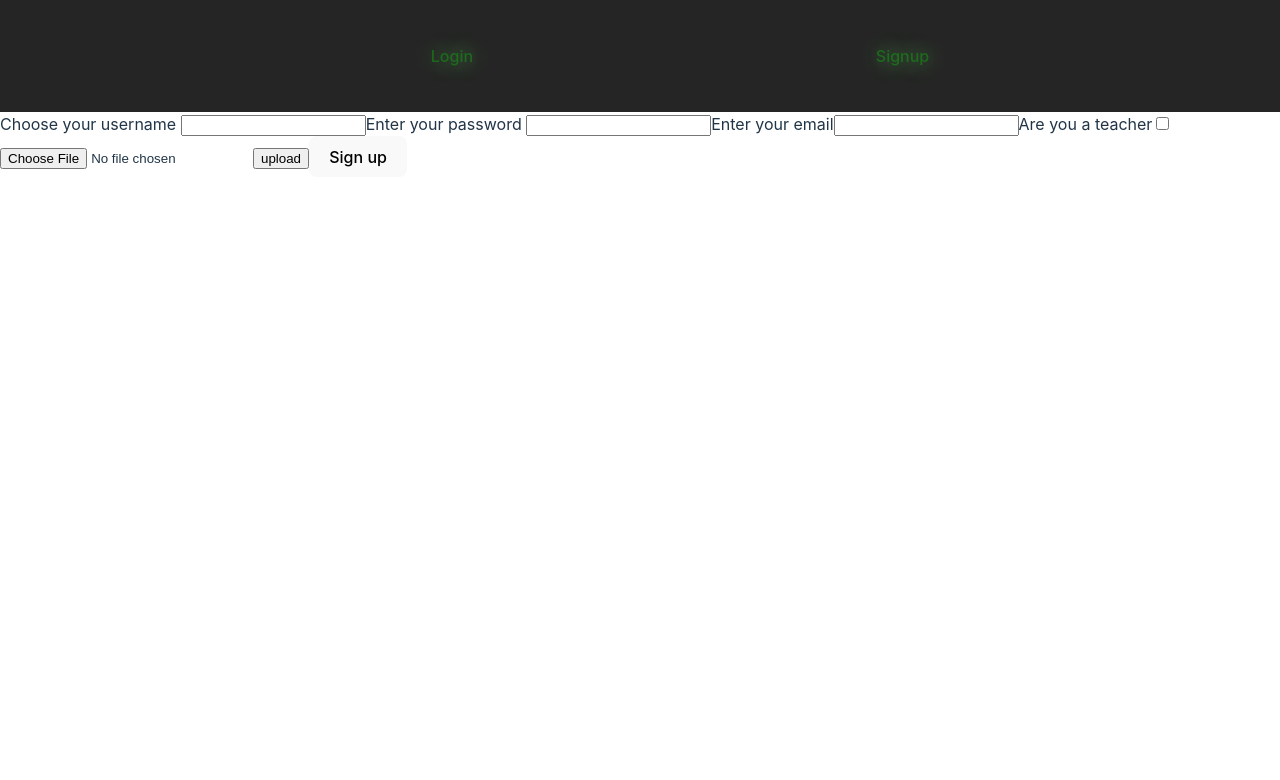
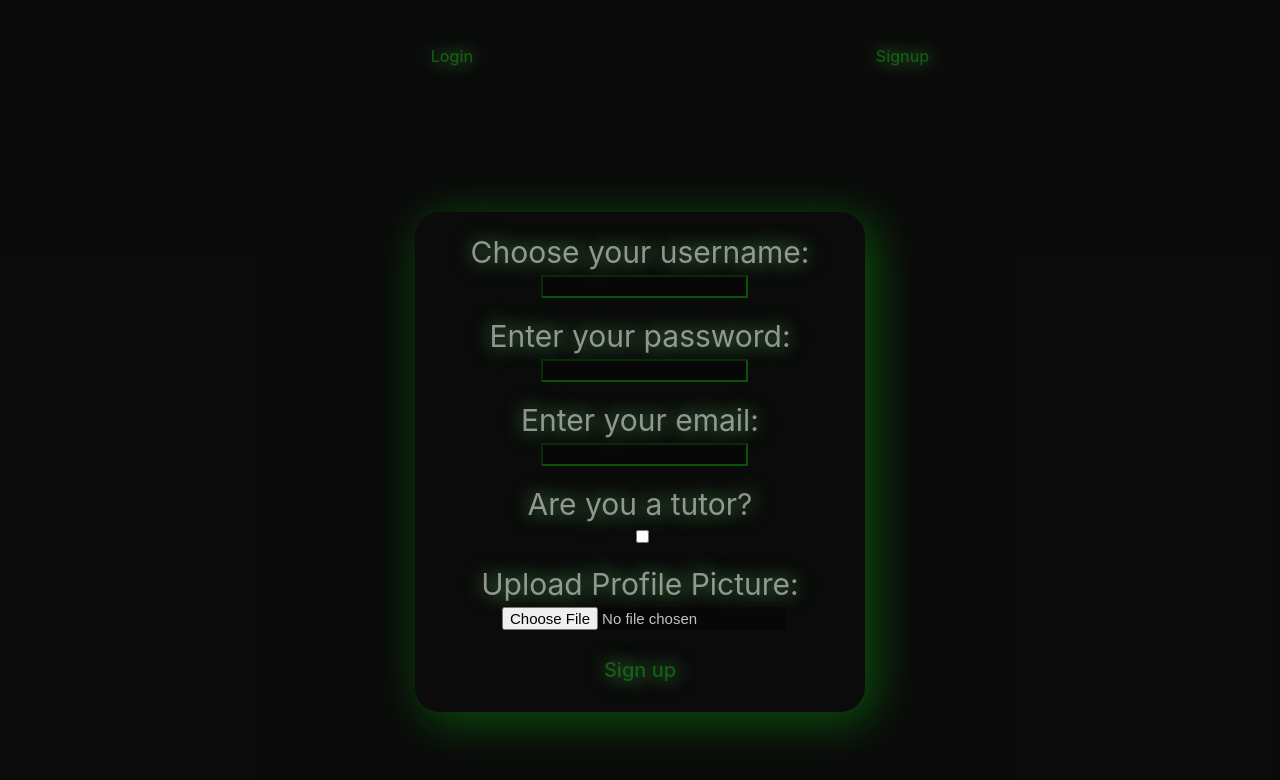
Before and after one commit to keifershearer/code-sos-frontend, a React (Vite) app: page /auth/signup in a window 1280 px wide. Shown: the top 780 px of the page. Built offline with nearby package versions, Linux system fonts and the light colour scheme.

Commit message:
login and signup css

```diff
--- a/src/App.css
+++ b/src/App.css
@@ -30,7 +30,7 @@ header ul {
   text-shadow: rgb(93, 170, 93) 1px 0 5px;
 }
 
-.navbar button {
+.button {
   width:6rem;
   height: 3rem;
   font-size: 20px;
@@ -40,7 +40,7 @@ header ul {
   background-color: rgb(10, 11, 10);
   text-shadow: rgb(93, 170, 93) 1px 0 20px;
 }
-.navbar button:hover{
+.button:hover{
   color:rgba(255, 255, 255, 0.524);
   text-shadow: rgb(93, 170, 93) 1px 0 5px;
   background-color: rgb(0, 56, 0);
--- a/src/components/Navbar.jsx
+++ b/src/components/Navbar.jsx
@@ -25,7 +25,7 @@ const Navbar = () => {
                 <NavLink to="/profile">My Profile</NavLink>
               </li>
               <li>
-                <button onClick={handleClick}>Logout</button>
+                <button className='button' onClick={handleClick}>Logout</button>
               </li>
             </>
           ) : (
--- a/src/pages/Tutors/tutors.css
+++ b/src/pages/Tutors/tutors.css
@@ -4,12 +4,8 @@
     display: flex;
     flex-direction: column;
     align-items: center;
-    /* display: flex;
-    flex-direction: column;
-    justify-content: center;
-    align-items: center;
-    gap: 3rem; */
     background-color: rgb(10, 11, 10);
+
 }
 .available-tutors-heading{
     color: rgb(165, 167, 166);
--- /dev/null
+++ b/src/pages/auth/login/Login.css
@@ -0,0 +1,39 @@
+body{
+    background-color: rgba(7, 7, 7, 0.877);
+
+}
+form{
+    height: 100vh;
+    width: 100vw;
+    display: flex;
+    flex-direction: column;
+    align-items: center;
+    background-color: rgba(7, 7, 7, 0.877);
+}
+.login-form{
+    background-color: rgba(7, 7, 7, 0.877);
+    height: 300px;
+    width: 450px;
+    box-shadow:  .5em .5em 3em  rgba(14, 170, 14, 0.472);
+    display: flex;
+    flex-direction: column;
+    align-items: center;
+    justify-content: center;
+    margin-top: 100px;
+    border-radius: 25px;
+}
+.login-form label{
+    font-size: 30px;
+    color:rgba(255, 255, 255, 0.524);
+    text-shadow: rgb(93, 170, 93) 1px 0 20px;
+}
+.login-form input{
+    color:rgba(255, 255, 255, 0.755);
+    background: rgba(7, 7, 7, 0.877);
+    border-color: rgba(14, 170, 14, 0.472);
+    font-size: 15px;
+    margin-left: .5rem;
+}
+.login-form input:focus{
+    outline: none;
+}
--- a/src/pages/auth/login/Login.jsx
+++ b/src/pages/auth/login/Login.jsx
@@ -2,6 +2,7 @@ import React, { useContext, useState } from 'react'
 import { useNavigate } from 'react-router-dom'
 import myApi from '../../../service/service'
 import { AuthContext } from '../../../context/auth.context'
+import './Login.css'
 
 
 const login = () => {
@@ -31,8 +32,8 @@ const login = () => {
     }
   }
   return (
-    <form onSubmit={handleSubmit}>
-
+    <form onSubmit={handleSubmit} >
+    <div className='login-form'>
       <div>
         <label htmlFor='username'>
           Username:
@@ -51,8 +52,8 @@ const login = () => {
       </div>
 
       {error.length > 0 && <p classame='error'>{error}</p>}
-      <button>Login</button>
-
+      <button className='button'>Login</button>
+      </div>
     </form>
   )
 }
--- /dev/null
+++ b/src/pages/auth/signup/Signup.css
@@ -0,0 +1,47 @@
+body{
+    background-color: rgba(7, 7, 7, 0.877);
+
+}
+form{
+    height: 100vh;
+    width: 100vw;
+    display: flex;
+    flex-direction: column;
+    align-items: center;
+    background-color: rgb(10, 11, 10);
+}
+.signup-form{
+    background-color: rgb(10, 11, 10);
+    height: 500px;
+    width: 450px;
+    box-shadow:  .5em .5em 3em  rgba(14, 170, 14, 0.472);
+    display: flex;
+    flex-direction: column;
+    align-items: center;
+    justify-content: center;
+    margin-top: 100px;
+    border-radius: 25px;
+}
+.signup-form label{
+    font-size: 30px;
+    color:rgba(255, 255, 255, 0.524);
+    text-shadow: rgb(93, 170, 93) 1px 0 20px;
+    margin-top: 1rem;
+}
+.signup-form input{
+    color:rgba(255, 255, 255, 0.755);
+    background: rgba(7, 7, 7, 0.877);
+    border-color: rgba(14, 170, 14, 0.472);
+    font-size: 15px;
+    margin-left: .5rem;
+}
+.signup-form input:focus{
+    outline: none;
+}
+.signup-form button{
+    margin: 1rem;
+}
+.checkbox{
+    outline:none;
+    background-color: rgba(14, 170, 14, 0.472);
+}
--- a/src/pages/auth/signup/Signup.jsx
+++ b/src/pages/auth/signup/Signup.jsx
@@ -1,7 +1,7 @@
 import React, { useState } from 'react'
 import { Navigate, useNavigate } from 'react-router-dom'
 import myApi from './../../../service/service'
-import axios from 'axios'
+import'./Signup.css'
 
 export default function Signup() {
 
@@ -72,25 +72,26 @@ export default function Signup() {
 
   return (
     <>
-      <form onSubmit={handleSubmit} className="signup-form">
-
-        <label htmlFor="username">Choose your username </label>
+      <form onSubmit={handleSubmit}>
+        <div className='signup-form'>
+        <label htmlFor="username">Choose your username: </label>
         <input type='text' id='username' value={username} onChange={handleChange} />
 
-        <label htmlFor="password">Enter your password </label>
+        <label htmlFor="password">Enter your password: </label>
         <input type='text' id='password' value={password} onChange={handleChange} />
 
-        <label htmlFor="email">Enter your email</label>
+        <label htmlFor="email">Enter your email: </label>
         <input type="text" id='email' value={email} onChange={handleChange} />
 
-        <label htmlFor="isTutor">Are you a teacher</label>
-        <input type='checkbox' id='isTutor' checked={isTutor} onChange={handleCheck} />
+        <label htmlFor="isTutor">Are you a tutor?</label>
+        <input className='checkbox' type='checkbox' id='isTutor' checked={isTutor} onChange={handleCheck} />
 
+        <label htmlFor="profilePic">Upload Profile Picture: </label>
         <input type="file" name="profilePic" id='profilePic' onChange={(e) => setImageFile(e.target.files[0])} />
-        <input type="submit" value="upload" />
+        {/* <input type="submit" value="upload" /> */}
 
-        <button >Sign up</button>
-
+        <button className='button'>Sign up</button>
+        </div>
       </form>
     </>
   )
```
